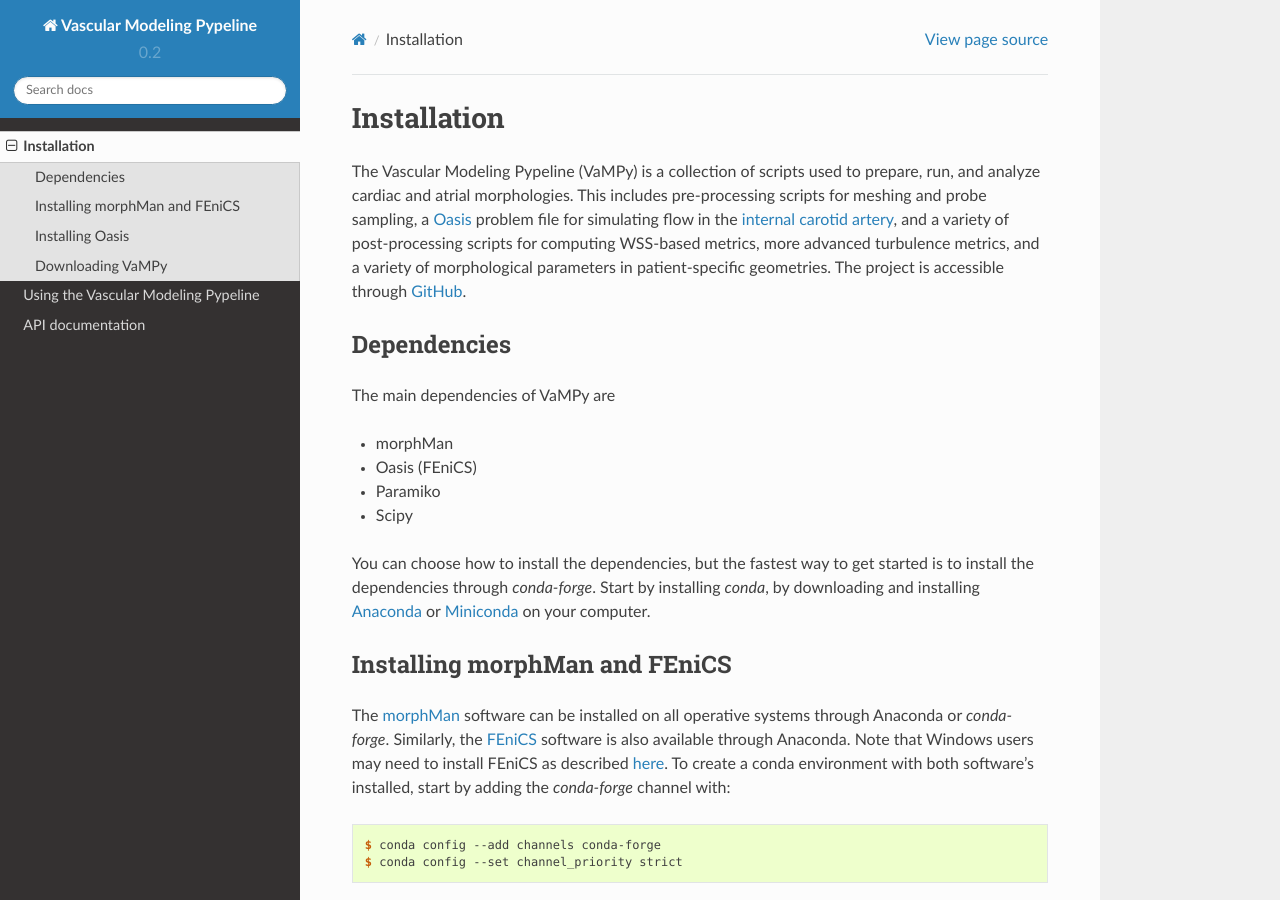
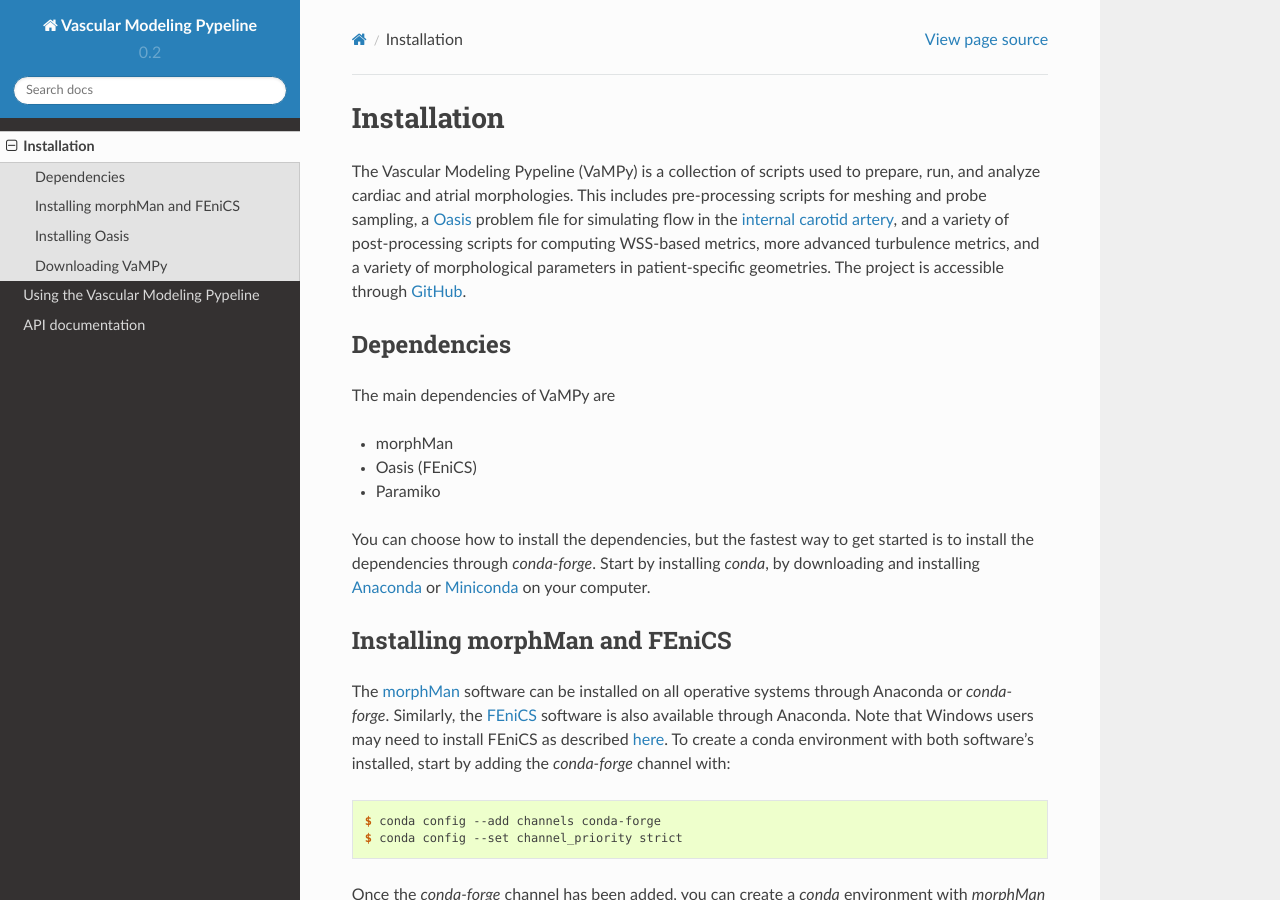
Before and after one commit to KVSlab/VaMPy, a Sphinx documentation site: the page built from docs/source/installation.rst, in a window 1280 px wide and 900 px high. Built offline with Sphinx 7.4.7 and the Read the Docs theme 2.0.0, drawn with Linux system fonts in a browser that asks for light colours.

Commit message:
Update dependencies

```diff
--- a/docs/source/installation.rst
+++ b/docs/source/installation.rst
@@ -16,7 +16,6 @@
 * morphMan
 * Oasis (FEniCS)
 * Paramiko
-* Scipy
 
 You can choose how to install the dependencies, but the fastest way to get started is to install the dependencies through `conda-forge`.
 Start by installing `conda`, by downloading and installing `Anaconda <https://www.anaconda.com/products/distribution>`_ or `Miniconda <https://conda.io/projects/conda/en/latest/user-guide/install/index.html>`_ on your computer.
```
